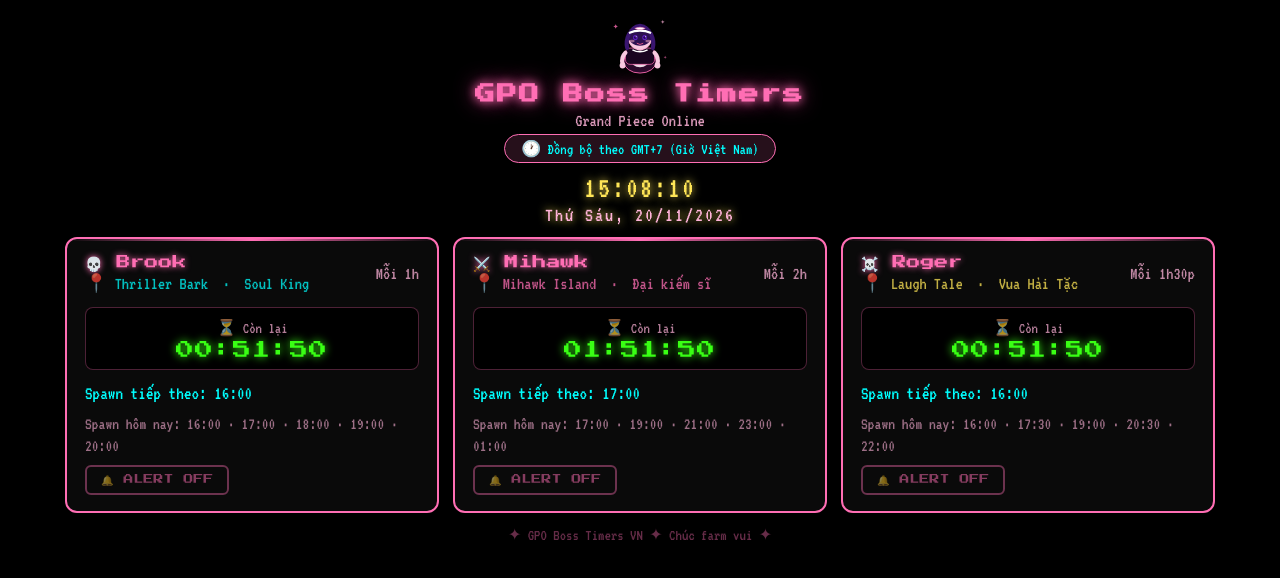
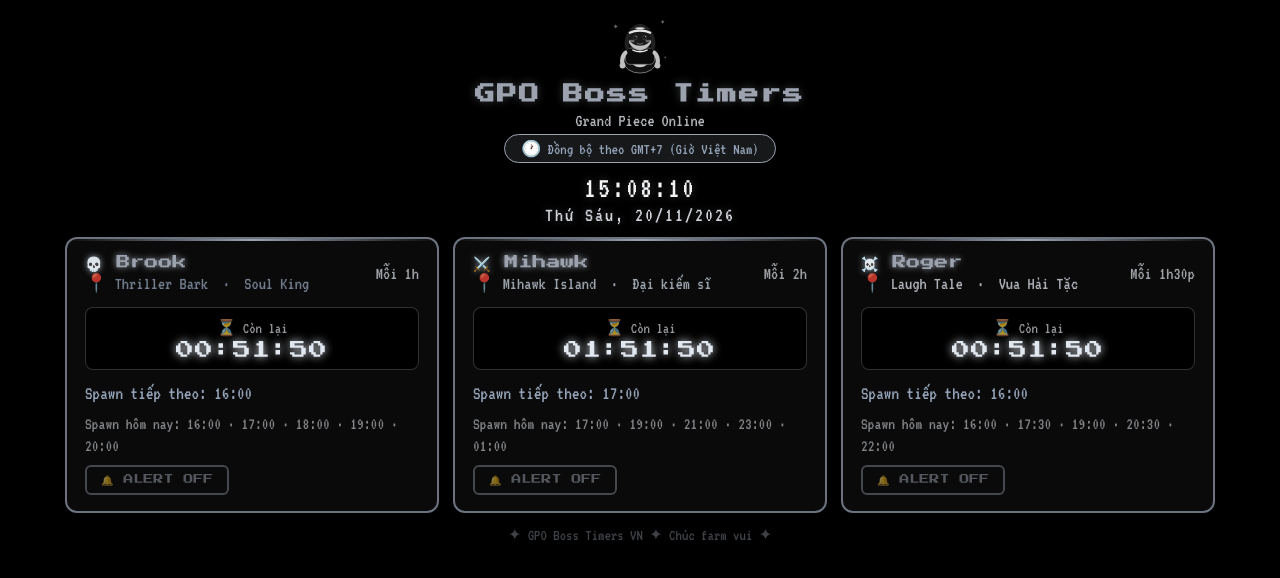
Before and after one commit to ZomBieVND/gpotimervn, a plain HTML site: page index.html in a window 1280 px wide. Drawn offline with Linux system fonts and the light colour scheme.

Commit message:
Update index.html

```diff
--- a/index.html
+++ b/index.html
@@ -7,17 +7,17 @@
   <link href="https://fonts.googleapis.com/css2?family=Press+Start+2P&family=VT323:wght@400&display=swap" rel="stylesheet">
   <style>
     :root {
-      --pink: #ff6eb4;
-      --light-pink: #ffb3d9;
-      --dark-pink: #cc3380;
+      --pink: #9ca3af;
+      --light-pink: #d1d5db;
+      --dark-pink: #4b5563;
       --bg: #1a0a1a;
       --card-bg: #0a0a0a;
-      --border: #ff6eb4;
-      --text: #ffe0f0;
-      --green: #39ff14;
-      --yellow: #ffe657;
-      --cyan: #00ffff;
-      --red: #ff4444;
+      --border: #6b7280;
+      --text: #e5e7eb;
+      --green: #e2e8f0;
+      --yellow: #fbbf24;
+      --cyan: #94a3b8;
+      --red: #ef4444;
     }
 
     * { margin: 0; padding: 0; box-sizing: border-box; }
@@ -54,7 +54,7 @@
       font-family: 'Press Start 2P', monospace;
       font-size: clamp(14px, 3vw, 20px);
       color: var(--pink);
-      text-shadow: 0 0 10px var(--pink), 0 0 20px var(--dark-pink);
+      text-shadow: 0 0 8px rgba(156,163,175,0.35);
       letter-spacing: 2px;
       margin-bottom: 4px;
       line-height: 1.4;
@@ -68,7 +68,7 @@
 
     .sync-info {
       display: inline-block;
-      background: rgba(255,110,180,0.15);
+      background: rgba(156,163,175,0.15);
       border: 1px solid var(--pink);
       border-radius: 20px;
       padding: 4px 16px;
@@ -82,8 +82,8 @@
       text-align: center;
       margin-bottom: 12px;
       font-size: 30px;
-      color: var(--yellow);
-      text-shadow: 0 0 8px var(--yellow);
+      color: #f3f4f6;
+      text-shadow: 0 0 8px rgba(243,244,246,0.25);
       letter-spacing: 2px;
     }
 
@@ -140,7 +140,7 @@
 
     .timer-block {
       background: #000;
-      border: 1px solid rgba(255,110,180,0.3);
+      border: 1px solid rgba(156,163,175,0.3);
       border-radius: 8px;
       padding: 10px 12px;
       text-align: center;
@@ -185,15 +185,15 @@
     }
 
     .alert-btn.off {
-      border-color: rgba(255,110,180,0.4);
-      color: rgba(255,110,180,0.5);
+      border-color: rgba(156,163,175,0.4);
+      color: rgba(156,163,175,0.5);
     }
 
     .alert-btn.on {
       border-color: var(--green);
       color: var(--green);
       text-shadow: 0 0 6px var(--green);
-      box-shadow: 0 0 10px rgba(57,255,20,0.2);
+      box-shadow: 0 0 10px rgba(226,232,240,0.2);
     }
 
     .alert-btn:hover { transform: scale(1.05); }
@@ -226,11 +226,12 @@
       text-align: center;
       margin-top: 12px;
       font-size: 16px;
-      color: rgba(255,110,180,0.4);
+      color: rgba(156,163,175,0.4);
     }
 
     /* SVG maid placeholder */
     .maid-svg {
+      filter: grayscale(1) brightness(0.9);
       width: 64px;
       height: 64px;
       display: block;
@@ -322,7 +323,7 @@ const BOSSES = [
     emoji: '💀',
     intervalHours: 1,
     firstSpawn: { h: 5, m: 0 }, // 01:00 GMT+3 = 05:00 VN
-    color: '#00ffff',
+    color: '#94a3b8',
     description: 'Soul King',
     location: 'Thriller Bark',
   },
@@ -332,7 +333,7 @@ const BOSSES = [
     emoji: '⚔️',
     intervalHours: 2,
     firstSpawn: { h: 5, m: 0 }, // 01:00 GMT+3 = 05:00 VN
-    color: '#ff6eb4',
+    color: '#cbd5e1',
     description: 'Đại kiếm sĩ',
     location: 'Mihawk Island',
   },
@@ -342,7 +343,7 @@ const BOSSES = [
     emoji: '☠️',
     intervalHours: 1.5,
     firstSpawn: { h: 4, m: 0 }, // 00:00 GMT+3 = 04:00 VN
-    color: '#ffe657',
+    color: '#e2e8f0',
     description: 'Vua Hải Tặc',
     location: 'Laugh Tale',
   },
```
